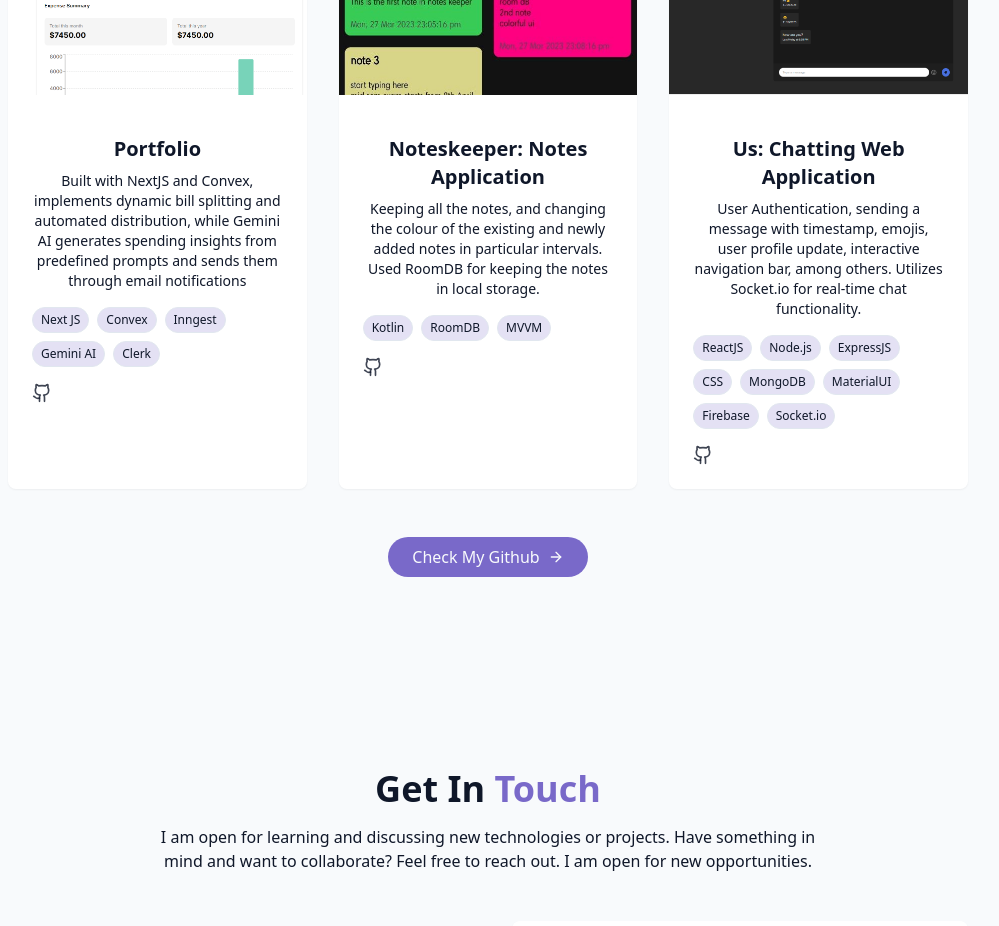
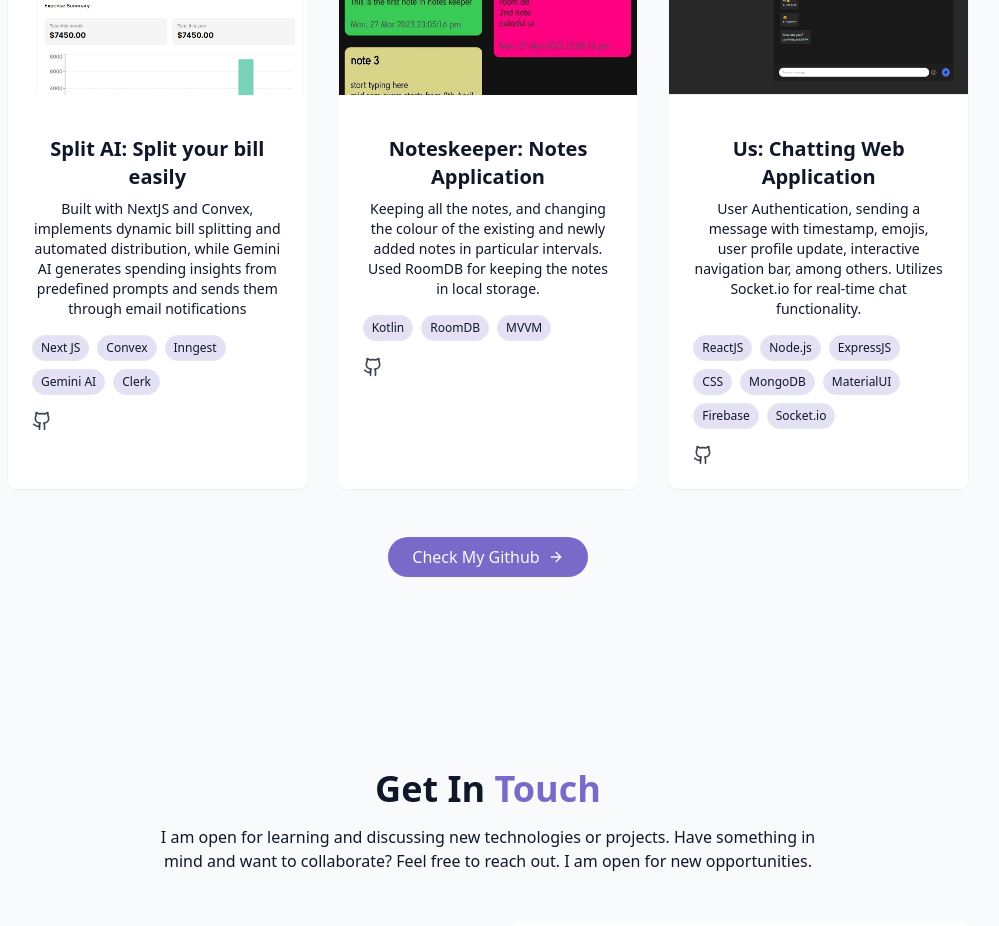
Before and after one commit to aryangupta02092002/Aryan-Portfolio, a React (Vite) app: page / in a window 1280 px wide. Shown: the part 5760-6686 px from the top of the page, without its empty margins (152-1151 px from the left). Built offline with nearby package versions, Linux system fonts and the light colour scheme.

Commit message:
Split Ai added

```diff
--- a/src/components/ProjectsSection.jsx
+++ b/src/components/ProjectsSection.jsx
@@ -2,9 +2,9 @@ import { ArrowRight, Github } from "lucide-react";
 
 const projects = [
     {
-        id: 12,
-        title: "Portfolio",
-        description: "Built with NextJS and Convex, implements dynamic bill splitting and automated distribution, while Gemini AI generates spending insights from predefined prompts and sends them through email notifications",
+        id: 1,
+        title: "Split AI: Split your bill easily",
+        description: " Built with NextJS and Convex, implements dynamic bill splitting and automated distribution, while Gemini AI generates spending insights from predefined prompts and sends them through email notifications",
         image: "/projects/splitai.png",
         tags: ["Next JS", "Convex", "Inngest", "Gemini AI", "Clerk"],
         demoUrl: "https://split-ai-three.vercel.app/",
```
